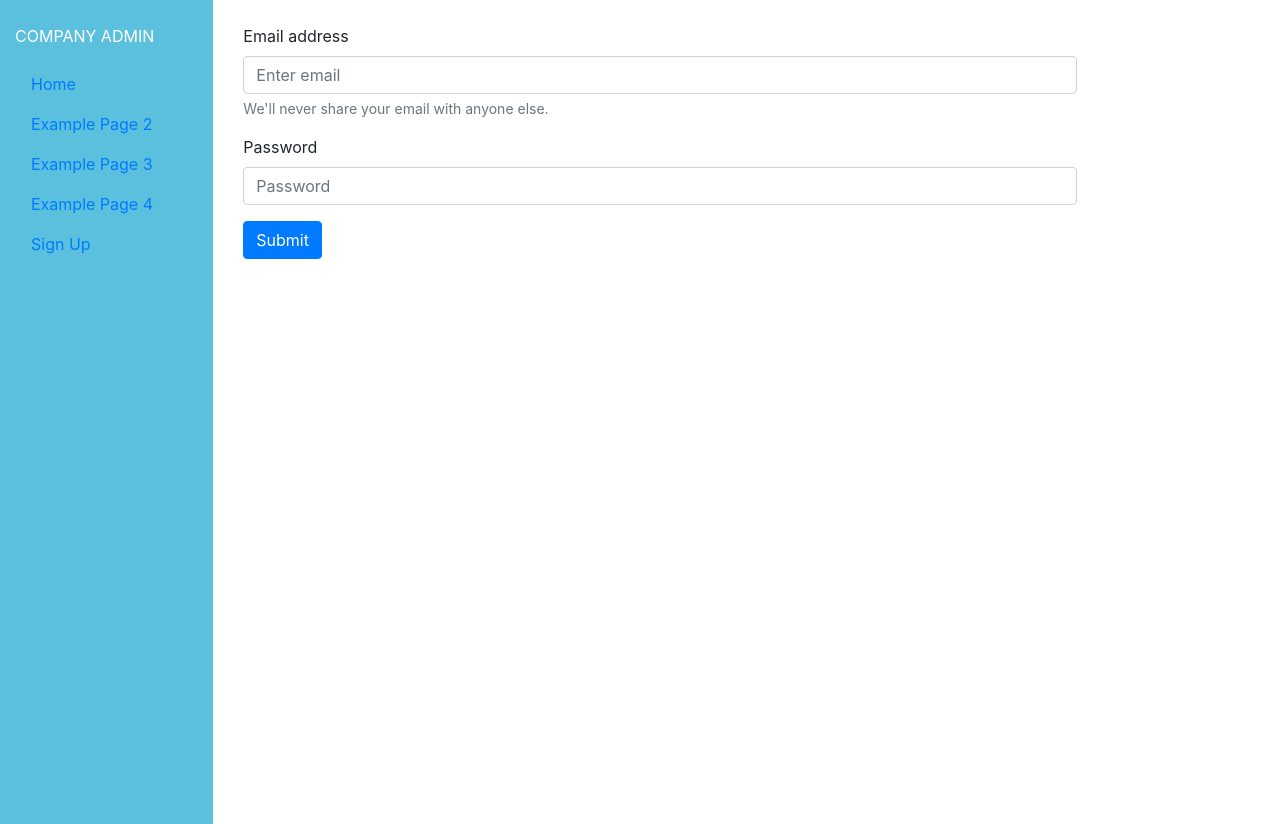
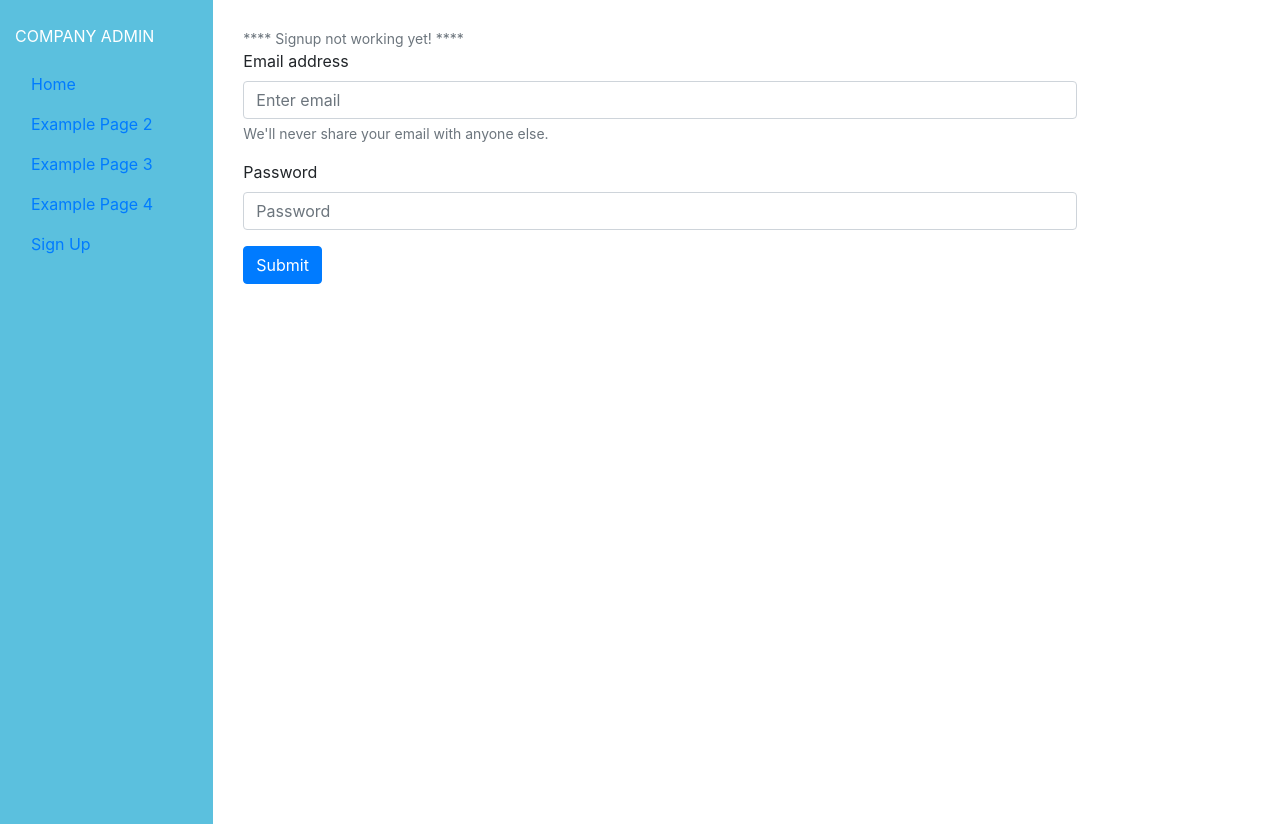
Before and after one commit to cjbeattie/link-preview, a React (Create React App) app in the folder link-preview/: page /signup in a window 1280 px wide. Built offline with nearby package versions, Linux system fonts and the light colour scheme.

Commit message:
Adding to Signup component

```diff
--- a/link-preview/src/components/SignUp.js
+++ b/link-preview/src/components/SignUp.js
@@ -8,6 +8,9 @@ const SignUp = () => {
                     <Col md={10}>
                         <Form>
                             <Form.Group controlId="formBasicEmail">
+                                <Form.Text className="text-muted">
+                                    **** Signup not working yet! ****
+                                </Form.Text>
                                 <Form.Label>Email address</Form.Label>
                                 <Form.Control type="email" placeholder="Enter email" />
                                 <Form.Text className="text-muted">
```
